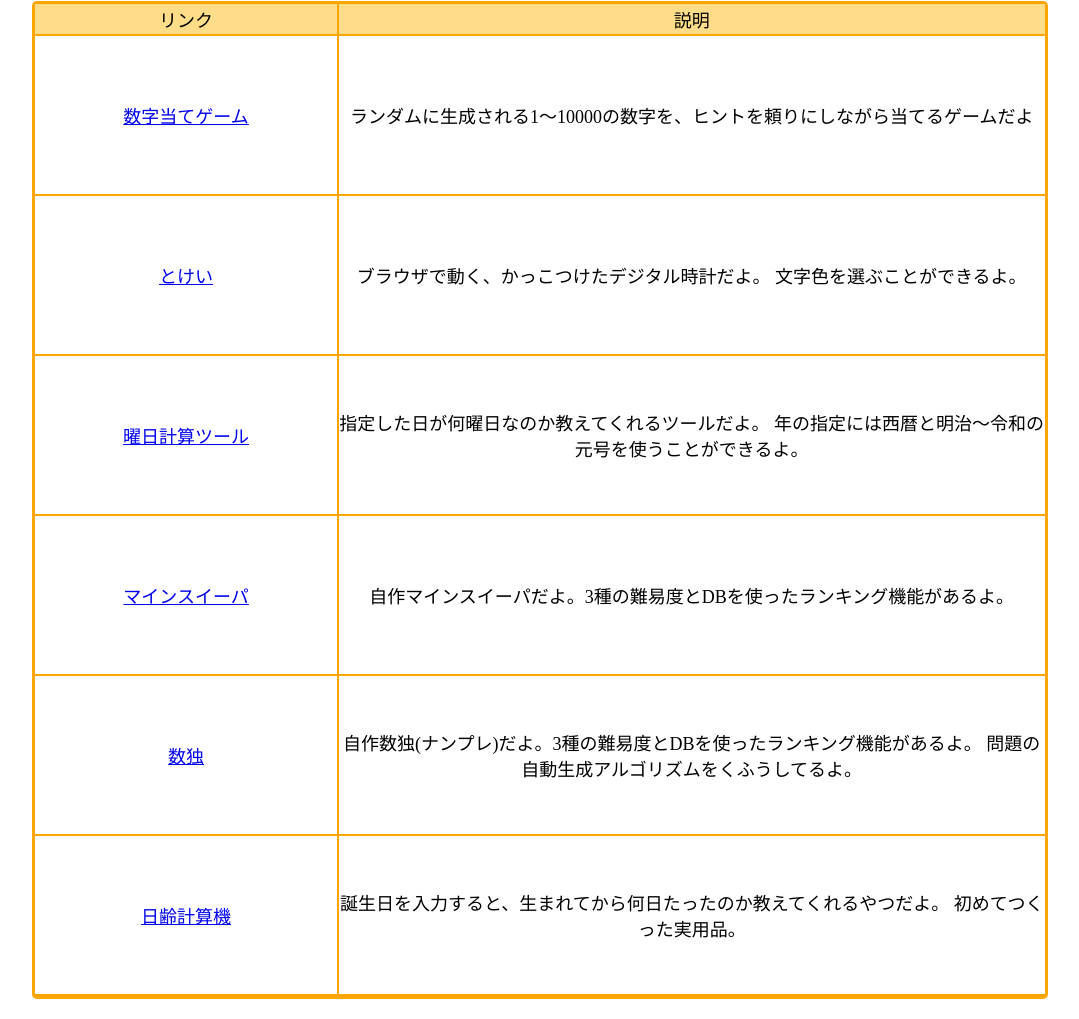
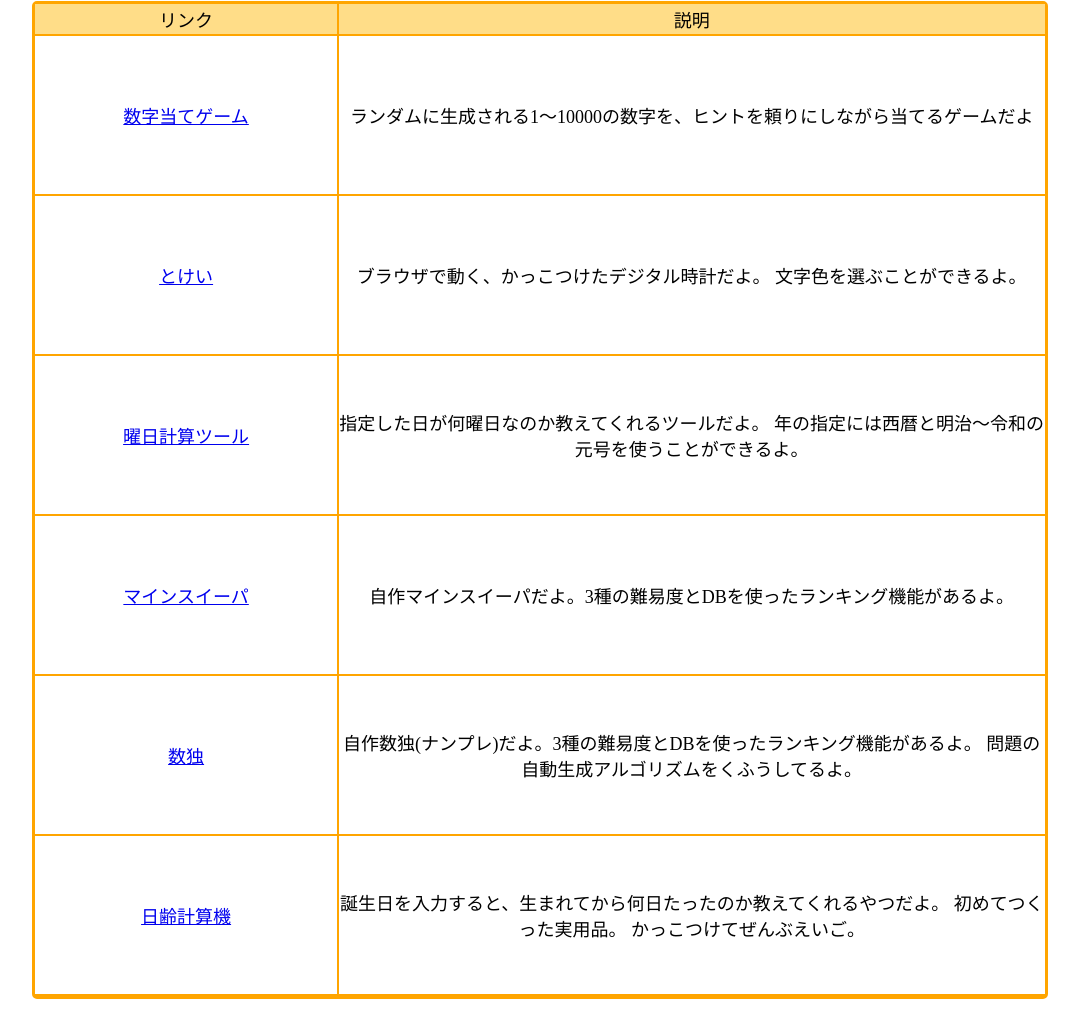
Before and after one commit to o-tori/sitemap, a plain HTML site: page index.html in a window 1280 px wide. Shown: the part 132-1151 px from the top of the page, without its empty margins (100-1179 px from the left). Drawn offline with Linux system fonts and the light colour scheme.

Commit message:
軽微な修正

```diff
--- a/index.html
+++ b/index.html
@@ -49,7 +49,7 @@
     <a href="../daysfrombirthday" class="item leftItem">日齢計算機</a>
     <div class="item rightItem">
       誕生日を入力すると、生まれてから何日たったのか教えてくれるやつだよ。
-      初めてつくった実用品。
+      初めてつくった実用品。 かっこつけてぜんぶえいご。
     </div>
 
     <a href="" class="item leftItem"></a>
```
